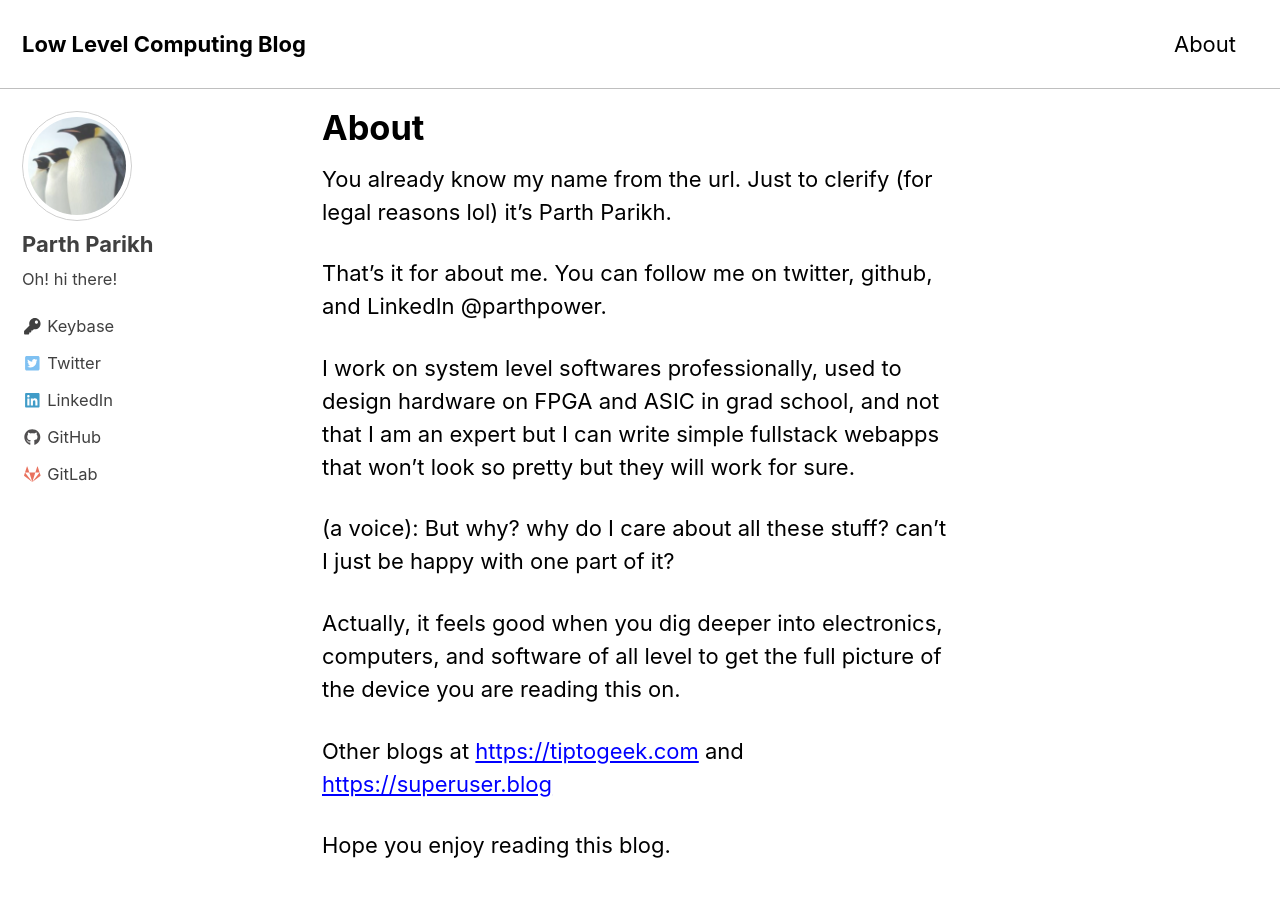
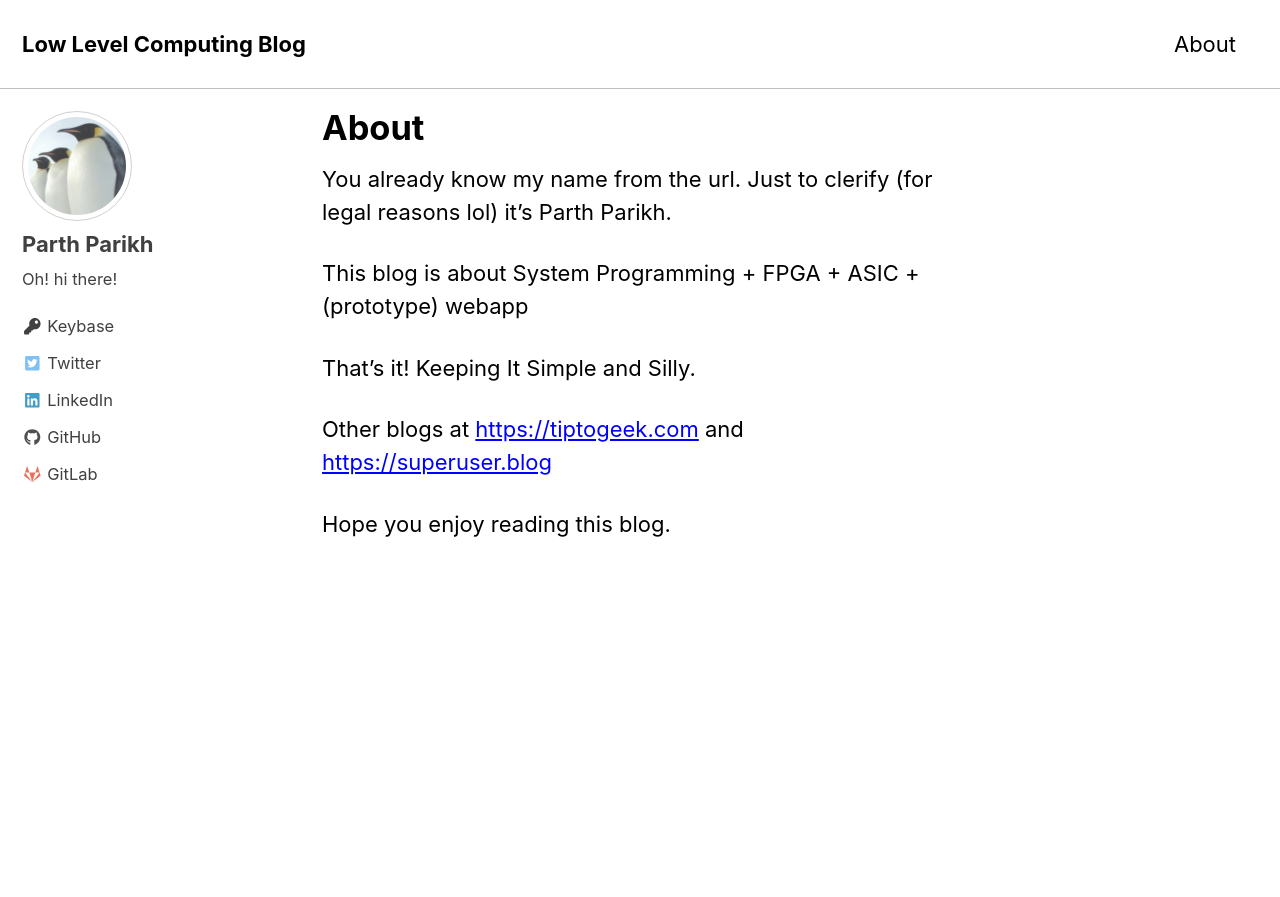
Before and after one commit to parthpower/parthpower.github.io, a Jekyll site: the page built from about.md, in a window 1280 px wide and 900 px high. Shown: the top 897 px of the window. Built offline with Jekyll 4.4.1, drawn with Linux system fonts in a browser that asks for light colours; cached includes are drawn as plain includes; nearby versions of some CDN libraries.

Commit message:
Update about.md

```diff
--- a/about.md
+++ b/about.md
@@ -8,13 +8,9 @@ layout: single
 
 You already know my name from the url. Just to clerify (for legal reasons lol) it's Parth Parikh.
 
-That's it for about me. You can follow me on twitter, github, and LinkedIn @parthpower.
+This blog is about System Programming + FPGA + ASIC + (prototype) webapp
 
-I work on system level softwares professionally, used to design hardware on FPGA and ASIC in grad school, and not that I am an expert but I can write simple fullstack webapps that won't look so pretty but they will work for sure.
-
-(a voice): But why? why do I care about all these stuff? can't I just be happy with one part of it?
-
-Actually, it feels good when you dig deeper into electronics, computers, and software of all level to get the full picture of the device you are reading this on.
+That's it! Keeping It Simple and Silly.
 
 Other blogs at [https://tiptogeek.com](https://tiptogeek.com) and [https://superuser.blog](https://superuser.blog)
 
```
